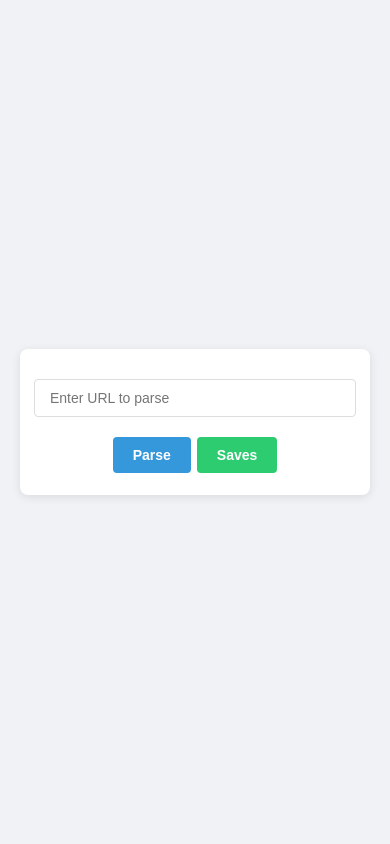
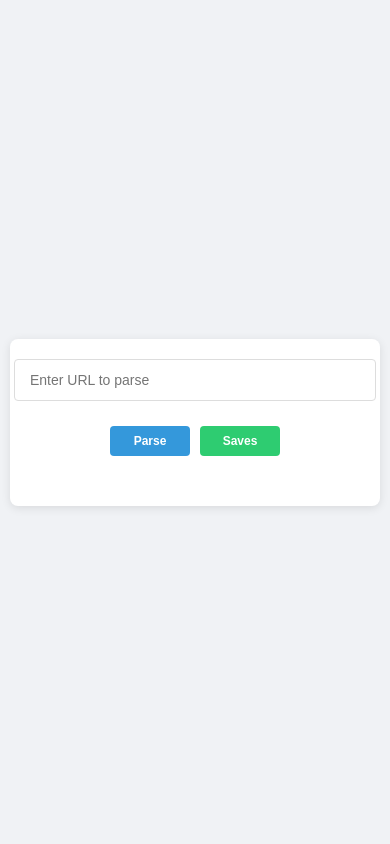
Before and after one commit to Burmese-AI/mini-bookmark-telegram, a Flask app: page / in a window 390 px wide. Run offline with Flask 3, Linux system fonts and the light colour scheme.

Commit message:
Add media query

```diff
--- a/static/css/styles.css
+++ b/static/css/styles.css
@@ -18,6 +18,7 @@ body {
   width: 100%;
   background-color: #fff;
   padding: 30px;
+  padding-bottom: 0px;
   border-radius: 8px;
   box-shadow: 0 2px 10px rgba(0, 0, 0, 0.1);
 }
@@ -27,12 +28,14 @@ body {
   display: flex;
   flex-direction: column;
   align-items: center;
+  margin-bottom: 20px;
+  width: 100%;
 }
 
 input[type="url"] {
   width: 100%;
-  margin-bottom: 10px;
-  padding: 10px 15px;
+  margin-bottom: 15px;
+  padding: 12px 15px;
   border: 1px solid #ddd;
   border-radius: 4px;
   font-size: 14px;
@@ -49,21 +52,25 @@ input[type="url"]:focus {
   display: flex;
   justify-content: center;
   width: 100%;
-  margin-top: 10px;
-  margin-bottom: -8px;
+  margin-top: 5px;
+  margin-bottom: 5px;
+  flex-wrap: wrap;
 }
 
 .primary-button,
-.secondary-button {
-  margin: 0 3px;
-  padding: 10px 20px;
+.secondary-button,
+.action-button {
+  margin: 5px;
+  padding: 10px 16px;
   border: none;
   border-radius: 4px;
   cursor: pointer;
   font-size: 14px;
   font-weight: 600;
   transition: background-color 0.3s, transform 0.1s;
-  max-width: 120px;
+  width: auto;
+  min-width: 100px;
+  max-width: 200px;
 }
 
 .primary-button {
@@ -84,6 +91,33 @@ input[type="url"]:focus {
   background-color: #27ae60;
 }
 
+.back-button {
+  background-color: #f39c12;
+  color: white;
+}
+
+.back-button:hover {
+  background-color: #e67e22;
+}
+
+.save-button {
+  background-color: #2ecc71;
+  color: white;
+}
+
+.save-button:hover {
+  background-color: #27ae60;
+}
+
+.remove-button {
+  background-color: #e74c3c;
+  color: white;
+}
+
+.remove-button:hover {
+  background-color: #c0392b;
+}
+
 button:active {
   transform: scale(0.98);
 }
@@ -102,6 +136,7 @@ button:active {
   height: 30px;
   animation: spin 1s linear infinite;
   margin: 0 auto 15px;
+  margin-bottom: 45px;
 }
 
 @keyframes spin {
@@ -304,8 +339,7 @@ pre code {
 .action-button {
   display: inline-block;
   padding: 10px 20px;
-  margin: -10px 0;
-  margin-top: 10px;
+  margin: 10px 0;
   border: none;
   border-radius: 4px;
   font-size: 14px;
@@ -319,6 +353,7 @@ pre code {
 .back-button {
   background-color: #f39c12;
   color: white;
+  margin-bottom: 20px;
 }
 
 .back-button:hover {
@@ -397,11 +432,100 @@ pre code {
   display: flex;
   justify-content: center;
   align-items: center;
-  margin-top: 30px;
+  margin: 30px 0;
+  margin-bottom: 20px;
   padding-top: 20px;
   border-top: 1px solid #e0e0e0;
 }
 
 .content-footer .action-button {
-  margin: 0 10px;
+  margin: 0 5px;
+  padding: 8px 12px;
+  font-size: 0.9rem;
 }
+
+/* Mobile-specific styles */
+@media (max-width: 600px) {
+  body {
+    padding: 10px;
+  }
+
+  .container {
+    padding: 20px;
+  }
+
+  h1 {
+    font-size: 1.4rem;
+  }
+
+  h2 {
+    font-size: 1.2rem;
+  }
+
+  h3 {
+    font-size: 1.1rem;
+  }
+
+  .article-meta {
+    padding: 0.75rem;
+  }
+
+  .article-links h3 {
+    font-size: 0.9rem;
+  }
+
+  .link-anchor {
+    padding: 0.4rem 0.6rem;
+    font-size: 0.8rem;
+  }
+
+  #saves-list li {
+    padding: 10px;
+  }
+
+  #saves-list .url {
+    font-size: 0.85rem;
+  }
+
+  #saves-list .action-button {
+    padding: 6px 10px;
+    font-size: 0.8rem;
+  }
+
+  .content-footer {
+    flex-direction: row;
+    justify-content: space-between;
+    margin-top: 20px;
+  }
+
+  .content-footer .action-button {
+    flex: 1;
+    margin: 0 5px;
+    padding: 8px 10px;
+    font-size: 0.8rem;
+  }
+
+/* Additional responsive adjustments */
+@media (max-width: 400px) {
+  .primary-button,
+  .secondary-button,
+  .action-button {
+    font-size: 12px;
+    padding: 8px 16px;
+    min-width: 80px;
+  }
+
+  .article-content {
+    font-size: 0.9rem;
+  }
+
+  pre {
+    font-size: 0.8em;
+  }
+
+  .content-footer .action-button {
+    padding: 6px 8px;
+    font-size: 0.75rem;
+    min-width: 60px;
+  }
+}
--- a/templates/index.html
+++ b/templates/index.html
@@ -20,9 +20,9 @@
       </div>
       <div id="loading" style="display: none;">
         <div class="spinner"></div>
-        <p>Parsing URL...</p>
       </div>
       <div id="result" style="display: none;"></div>
+      <div id="error-message" style="display: none;"></div>
     </div>
   </body>
 </html>
```
